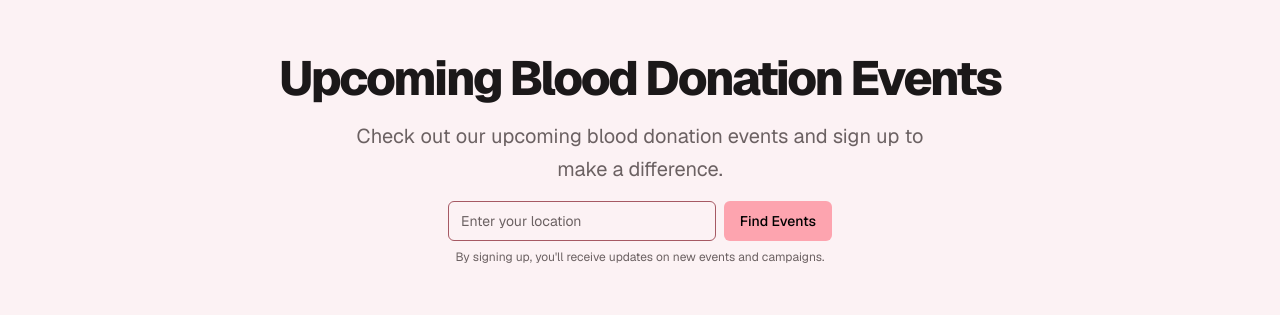
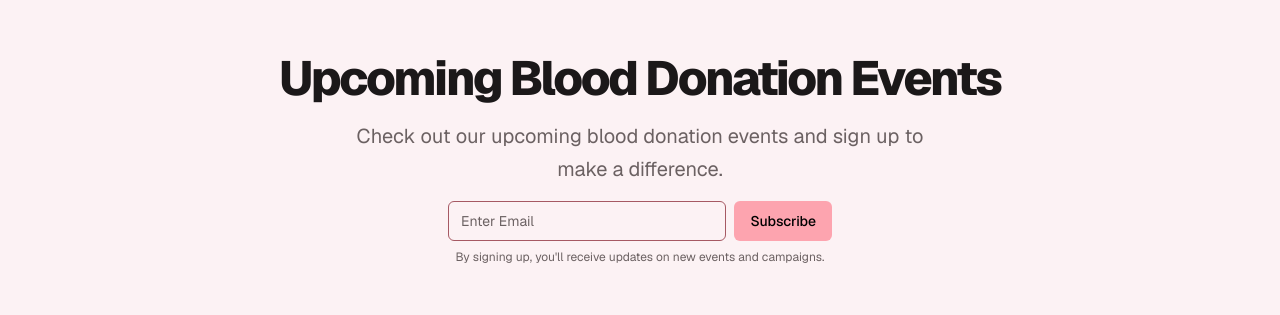
Before and after one commit to prasuco/jeevandaan, a Next.js app: page / in a window 1280 px wide. Shown: the part 1805-2120 px from the top of the page. Built offline with nearby package versions, Linux system fonts and the light colour scheme; no server answers.

Commit message:
feat : subscribing to emails

```diff
--- a/app/layout.tsx
+++ b/app/layout.tsx
@@ -5,6 +5,7 @@ import "./globals.css";
 import { Metadata } from "next";
 import Navbar from "@/components/navbar";
 import Footer from "@/components/footer";
+import { Toaster } from "react-hot-toast";
 
 const defaultUrl = process.env.VERCEL_URL
   ? `https://${process.env.VERCEL_URL}`
@@ -35,6 +36,7 @@ export default function RootLayout({
             <main className="flex-1">{children}</main>
             <Footer />
           </div>
+          <Toaster />
         </ThemeProvider>
       </body>
     </html>
--- a/app/page.tsx
+++ b/app/page.tsx
@@ -1,4 +1,4 @@
-import Hero from "@/components/hero";
+import Hero from "@/components/hero-content";
 
 export default async function Index() {
   return (
--- a/components/hero.tsx
+++ b/components/hero-content.tsx
@@ -1,11 +1,13 @@
 import Link from "next/link";
 
-import { Input } from "./ui/input";
-import { Button } from "./ui/button";
 
 import heroImage from "@/images/hero.png";
 import impactImage from "@/images/impact.png";
 import { Badge } from "./ui/badge";
+import NewsLetter from "./newsletter";
+
+
+
 
 // this component works as whole page
 export default function MainContent() {
@@ -111,32 +113,8 @@ export default function MainContent() {
           </div>
         </div>
       </section>
-      <section className="w-full py-12 md:py-24 lg:py-32">
-        <div className="container grid items-center justify-center gap-4 px-4 text-center md:px-6">
-          <div className="space-y-3">
-            <h2 className="text-4xl font-extrabold tracking-tighter md:text-5xl/tight">
-              Upcoming Blood Donation Events
-            </h2>
-            <p className="mx-auto max-w-[600px] text-muted-foreground md:text-xl/relaxed lg:text-base/relaxed xl:text-xl/relaxed">
-              Check out our upcoming blood donation events and sign up to make a
-              difference.
-            </p>
-          </div>
-          <div className="mx-auto w-full max-w-sm space-y-2">
-            <form className="flex gap-2">
-              <Input
-                type="text"
-                placeholder="Enter your location"
-                className="max-w-lg flex-1"
-              />
-              <Button type="submit">Find Events</Button>
-            </form>
-            <p className="text-xs text-muted-foreground">
-              By signing up, you'll receive updates on new events and campaigns.
-            </p>
-          </div>
-        </div>
-      </section>
+      <NewsLetter />
+
       <section className="w-full py-12 md:py-24 lg:py-32 border-t">
         <div className="container grid items-center gap-6 px-4 md:px-6 lg:grid-cols-2 lg:gap-10">
           <div className="space-y-2">
--- /dev/null
+++ b/components/newsletter.tsx
@@ -0,0 +1,84 @@
+"use client";
+
+import { createClient } from "@/utils/supabase/client";
+import { Button } from "./ui/button";
+import { Input } from "./ui/input";
+import toast from "react-hot-toast";
+import { useState } from "react";
+import { validEmail } from "@/lib/utils";
+import { Loader } from "lucide-react";
+
+const NewsLetter = () => {
+  const supabase = createClient();
+
+  const [email, setEmail] = useState<string | null>(null);
+  const [loading, setLoading] = useState(false);
+
+  const handleSubmit = async () => {
+    if (!validEmail(email!)) {
+      toast.error("Please enter a valid email");
+      return;
+    }
+
+    setLoading(true);
+    const { error } = await supabase
+      .from("email_subs")
+      .insert({ email: email! })
+      .select("*");
+
+    if (error) {
+      toast.error(error.message);
+    } else {
+      toast.success("Subscribed successfully");
+    }
+    // settign email null and loading to false
+    setLoading(false);
+    setEmail(null);
+  };
+  return (
+    <section className="w-full py-12 md:py-24 lg:py-32">
+      <div className="container grid items-center justify-center gap-4 px-4 text-center md:px-6">
+        <div className="space-y-3">
+          <h2 className="text-4xl font-extrabold tracking-tighter md:text-5xl/tight">
+            Upcoming Blood Donation Events
+          </h2>
+          <p className="mx-auto max-w-[600px] text-muted-foreground md:text-xl/relaxed lg:text-base/relaxed xl:text-xl/relaxed">
+            Check out our upcoming blood donation events and sign up to make a
+            difference.
+          </p>
+        </div>
+        <div className="mx-auto w-full max-w-sm space-y-2">
+          <form className="flex gap-2">
+            <Input
+              value={email!}
+              onChange={(e) => {
+                setEmail(e.target.value);
+              }}
+              type="email"
+              placeholder="Enter Email"
+              className="max-w-lg flex-1"
+            />
+            <Button
+              disabled={loading}
+              onClick={async (e) => {
+                e.preventDefault();
+                if (!email) return;
+
+                await handleSubmit();
+              }}
+              type="submit"
+            >
+              Subscribe
+              {loading && <Loader className="animate-spin" />}
+            </Button>
+          </form>
+          <p className="text-xs text-muted-foreground">
+            By signing up, you'll receive updates on new events and campaigns.
+          </p>
+        </div>
+      </div>
+    </section>
+  );
+};
+
+export default NewsLetter;
--- a/lib/utils.ts
+++ b/lib/utils.ts
@@ -4,3 +4,8 @@ import { twMerge } from "tailwind-merge";
 export function cn(...inputs: ClassValue[]) {
   return twMerge(clsx(inputs));
 }
+
+export const validEmail = (email: string) => {
+  const regex = /^[a-zA-Z0-9._%+-]+@[a-zA-Z0-9.-]+\.[a-zA-Z]{2,}$/;
+  return regex.test(email);
+};
--- a/package.json
+++ b/package.json
@@ -21,7 +21,8 @@
     "next-themes": "^0.3.0",
     "prettier": "^3.3.3",
     "react": "18.2.0",
-    "react-dom": "18.2.0"
+    "react-dom": "18.2.0",
+    "react-hot-toast": "^2.4.1"
   },
   "devDependencies": {
     "@types/node": "20.10.6",
```
Also changed, not shown: supabase.types.ts (+33 -0 lines), 1 other file (tests, documents, lock files or other folders).
